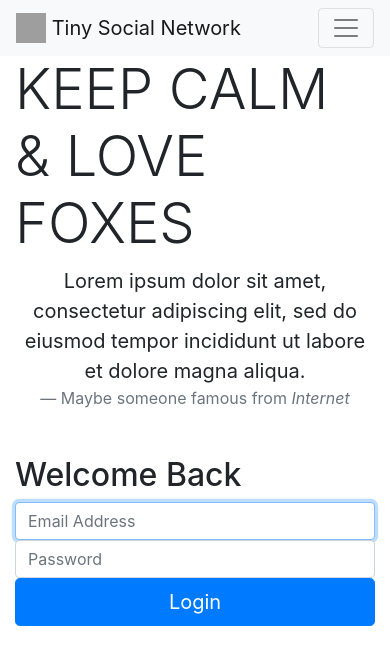
After one commit to PN-promo6/php-project-mira-lyne, a PHP site: template templates/login.php in a window 390 px wide. The commit adds this page. Shown: the top 665 px of the page. Run offline with PHP 8.4, Linux system fonts and the light colour scheme; the template is opened without the code that fills it, so the values that code supplies are empty; some libraries are stand-ins or nearby versions; grey boxes are pictures that could not be loaded.

Commit message:
new commit

```diff
--- a/resources/User.json
+++ b/resources/User.json
@@ -6,17 +6,17 @@
     },
     {
         "id": 2,
-        "username": "Mira",
+        "username": "Heyo",
         "password": "Totoo"
     },
     {
         "id": 3,
-        "username": "Mira",
+        "username": "Kiyo",
         "password": "Totoo"
     },
     {
         "id": 4,
-        "username": "Mira",
+        "username": "Tiyo",
         "password": "Totoo"
     }
 ]
--- /dev/null
+++ b/templates/login.php
@@ -0,0 +1,63 @@
+<!DOCTYPE html>
+<html lang="en">
+
+<head>
+    <title>Social Network (PHP Course))</title>
+    <meta charset="UTF-8">
+    <link rel="icon" type="image/png" href="img/icon.png">
+    <link rel="stylesheet" href="https://stackpath.bootstrapcdn.com/bootstrap/4.4.1/css/bootstrap.min.css" integrity="sha384-Vkoo8x4CGsO3+Hhxv8T/Q5PaXtkKtu6ug5TOeNV6gBiFeWPGFN9MuhOf23Q9Ifjh" crossorigin="anonymous">
+    <script src="https://code.jquery.com/jquery-3.2.1.slim.min.js" integrity="sha384-KJ3o2DKtIkvYIK3UENzmM7KCkRr/rE9/Qpg6aAZGJwFDMVNA/GpGFF93hXpG5KkN" crossorigin="anonymous">
+    </script>
+    <script src="https://cdnjs.cloudflare.com/ajax/libs/popper.js/1.12.9/umd/popper.min.js" integrity="sha384-ApNbgh9B+Y1QKtv3Rn7W3mgPxhU9K/ScQsAP7hUibX39j7fakFPskvXusvfa0b4Q" crossorigin="anonymous">
+    </script>
+    <script src="https://maxcdn.bootstrapcdn.com/bootstrap/4.0.0/js/bootstrap.min.js" integrity="sha384-JZR6Spejh4U02d8jOt6vLEHfe/JQGiRRSQQxSfFWpi1MquVdAyjUar5+76PVCmYl" crossorigin="anonymous">
+    </script>
+    <link rel="stylesheet" type="text/css" href="//netdna.bootstrapcdn.com/font-awesome/4.1.0/css/font-awesome.min.css">
+    <link rel="stylesheet" type="text/css" href="css/style.css?<?php echo date('l jS \of F Y h:i:s A'); ?>">
+</head>
+
+<body>
+    <header class="navbar navbar-expand-lg navbar-light bg-light">
+        <a class="navbar-brand" href="?">
+            <img src="img/icon.png" width="30" height="30" class="d-inline-block align-top" alt="">
+            Tiny Social Network
+        </a>
+        <button class="navbar-toggler" type="button" data-toggle="collapse" data-target="#navbarSupportedContent" aria-controls="navbarSupportedContent" aria-expanded="false" aria-label="Toggle navigation">
+            <span class="navbar-toggler-icon"></span>
+        </button>
+        <div class="collapse navbar-collapse" id="navbarSupportedContent">
+            <ul class="navbar-nav mr-auto">
+            </ul>
+        </div>
+    </header>
+
+    <div class="container">
+        <div class="row">
+            <div class="col">
+                <h1 class="display-4">KEEP CALM & LOVE FOXES</h1>
+                <blockquote class="blockquote text-center">
+                    <p class="mb-0">Lorem ipsum dolor sit amet, consectetur adipiscing elit, sed do eiusmod tempor
+                        incididunt ut labore et dolore magna aliqua.</p>
+                    <footer class="blockquote-footer">Maybe someone famous from <cite>Internet</cite></footer>
+                </blockquote>
+            </div>
+        </div>
+        <div class="row">
+            <div class="col-sm-9 col-md-7 col-lg-5 mx-auto">
+                <form class="form-signin" method="POST" action="?action=login">
+                    <h2 class="form-signin-heading">Welcome Back</h2>
+                    <?php
+                    if (isset($errorMsg)) {
+                        echo "<div class='alert alert-warning' role='alert'>$errorMsg</div>";
+                    }
+                    ?>
+                    <input type="text" class="form-control" name="username" placeholder="Email Address" required="" autofocus="" />
+                    <input type="password" class="form-control" name="password" placeholder="Password" required="" />
+                    <button class="btn btn-lg btn-primary btn-block" type="submit">Login</button>
+                </form>
+            </div>
+        </div>
+    </div>
+</body>
+
+</html>
```
Also changed, not shown: public/index.php (+36 -80 lines), templates/display.php (added, +73 -0 lines).
